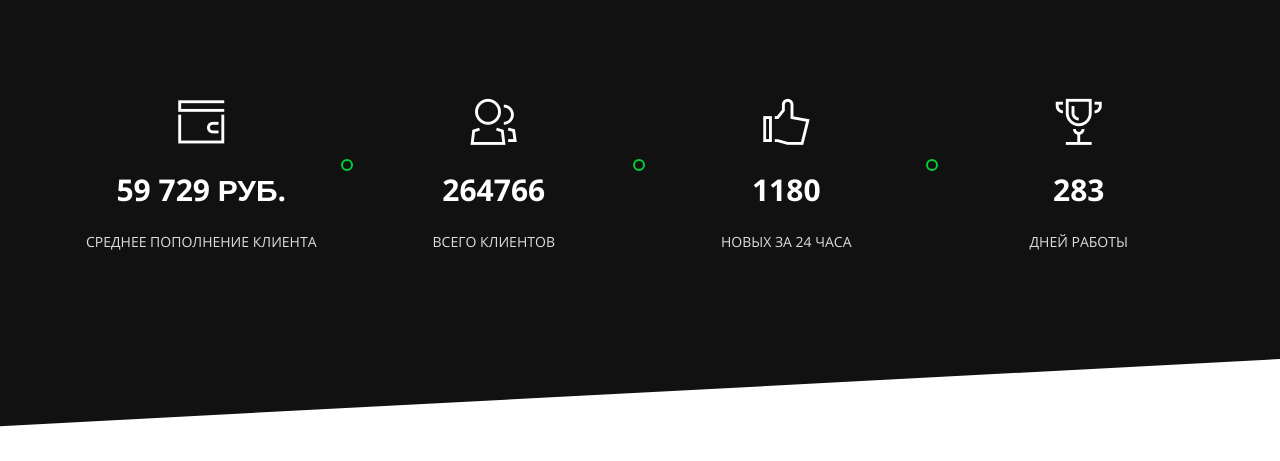
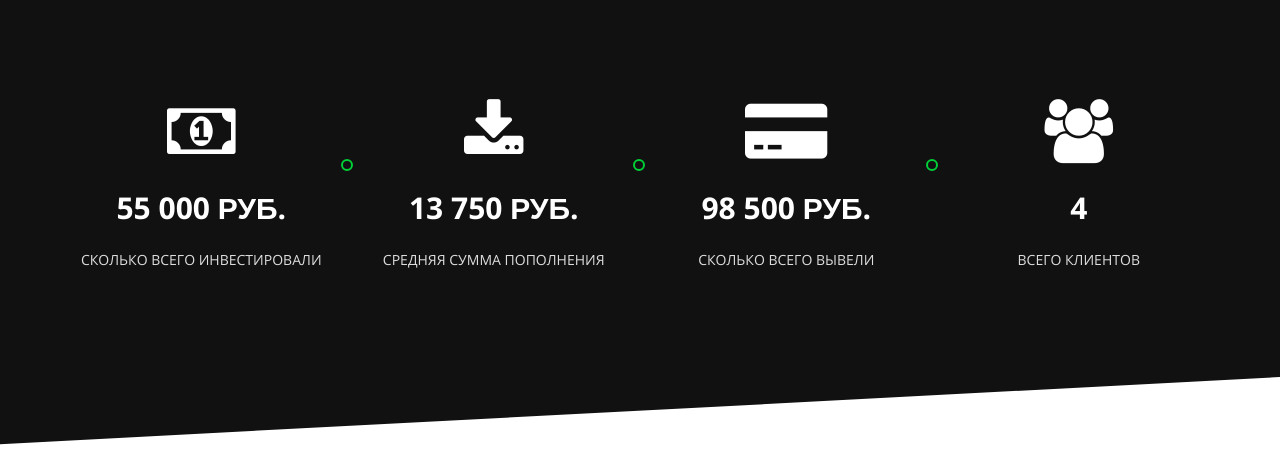
Before and after one commit to powerlimit/powerlimit.github.io, a PHP site: page /index.html in a window 1280 px wide. Shown: the part 1736-2197 px from the top of the page. Run offline with PHP 8.4, Linux system fonts and the light colour scheme; some web fonts are replaced.

Commit message:
binary-monster

```diff
--- a/binary-monster/css/main.css
+++ b/binary-monster/css/main.css
@@ -276,7 +276,7 @@ body.fixed-header .scrolling-header .navbar .wrap-inside-nav { /*top: 64px;*/ }
 /******************************/
 /**** AREAS SECTION ****/
 /******************************/
-.areas-section { padding: 150px 0 80px; }
+.areas-section { padding: 100px 0 80px; }
 .areas-section.service-areas-section { padding-top: 40px; }
 .areas-section .above-title {font-size: 18px;color: #666666;text-transform: uppercase;font-family: 'Open Sans', sans-serif;font-weight: 300;}
 .areas-section h4 {font-family: 'open sans', sans-serif;color: #333333;margin-top: 10px;font-weight: 400;font-size: 32px;text-transform: uppercase;margin-bottom: 15px;}
@@ -646,7 +646,7 @@ body.fixed-header .scrolling-header .navbar .wrap-inside-nav { /*top: 64px;*/ }
 .service-item p { margin-bottom: 15px; }
 
 /******  PLANS ITEM ******/
-.plan-item {background: #fff;-webkit-border-radius: 5px;-moz-border-radius: 5px;-ms-border-radius: 5px;-o-border-radius: 5px;border-radius: 5px;border: 1px solid #eeeeee;}
+.plan-item {position: relative; transition: .3s all ease; background: #fff;-webkit-border-radius: 5px;-moz-border-radius: 5px;-ms-border-radius: 5px;-o-border-radius: 5px;border-radius: 5px;border: 1px solid #eeeeee;}
 .plan-item.active {border: none;border-top: 5px solid #00d037;position: relative;z-index: 3;margin: -15px;padding-bottom: 15px;-webkit-box-shadow: 0 1px 10px rgba(0, 0, 0, 0.1);-moz-box-shadow: 0 1px 10px rgba(0, 0, 0, 0.1);box-shadow: 0 1px 10px rgba(0, 0, 0, 0.1);box-shadow: 0 2px 5px 0 rgba(0,0,0,0.16),0 2px 10px 0 rgba(0,0,0,0.12);}
 .plan-item.active .item-heading { padding-top: 54px; margin-bottom: 3px; }
 .plan-item.active .item-body {border-top: 1px solid #e7e8ec;}
@@ -1014,3 +1014,30 @@ body.fixed-header .scrolling-header .navbar .wrap-inside-nav { /*top: 64px;*/ }
 .btn{
   border-radius: 30px;
 }
+.achievements-section .fa{
+  color: #fff;
+}
+.price-section .plan-item{
+  overflow: hidden;
+}
+.price-section .plan-text{
+  padding: 0px;
+  font-size: 18px;
+}
+.price-section .plan-text p{
+  margin: 10px 0px;
+  font-size: 18px;
+}
+.price-section .plan-text p strong, .price-section .plan-text p strong i{
+  font-size: 18px;
+}
+.price-section .plan-text p.w-deposit{
+  margin: 0;
+  padding: 20px 0;
+  background-color: #00d037;
+  color: #fff;
+  font-size: 22px;
+}
+.asdasd{
+  margin-right: 85px;
+}
--- a/binary-monster/index.html
+++ b/binary-monster/index.html
@@ -53,7 +53,7 @@
 
                        	 <a href="#" class="btn btn-primary"><i class="fa fa-lock" aria-hidden="true"></i> Вход / Регистрация</a>                    </ul>
                     <div class="navbar-collapse collapse floated" id="navbar-collapse">
-                        <ul class="nav navbar-nav navbar-with-inside clearfix navbar-right with-border">
+                        <ul class="nav navbar-nav navbar-with-inside clearfix navbar-right with-border asdasd">
                             <li class="active">
                                 <a href="#"><!-- <i class="fa fa-home"></i> --> Главная</a>
 
@@ -64,7 +64,7 @@
                             <li class="">
                                 <a href="#"><!-- <i class="fa fa-paperclip"></i> --> Лучшие брокеры</a>
                             </li>
-                            <li class="" ><a href="#"><!-- <i class="fa fa-list-alt"></i> --> О нас</a></li>
+                            <li class="" ><a href="#work"><!-- <i class="fa fa-list-alt"></i> --> О нас</a></li>
 							<li style="" class="">
                                 <a href="#"><!-- <i class="icon icon-Star"></i> --> Контакты</a>
                             </li>
@@ -430,10 +430,10 @@ $('#btn-group label').click(function() {
                         <article>
                             <div class="achieve-item">
                                 <div class="achieve-icon">
-                                    <span class="icon icon-Wallet"></span>
+                                    <i class="fa fa-money fa-4x"></i>
                                 </div>
-                                <div class="count">59 729 руб.</div>
-                                <div class="name">Среднее пополнение клиента</div>
+                                <div class="count">55 000 руб.</div>
+                                <div class="name">Сколько всего инвестировали</div>
                             </div>
                         </article>
                     </div>
@@ -441,11 +441,11 @@ $('#btn-group label').click(function() {
                         <article>
                             <div class="achieve-item">
                                 <div class="achieve-icon">
-								<span class="icon icon-Users"></span>
+								                  <i class="fa fa-download fa-4x"></i>
 
                                 </div>
-                                <div class="count">264766</div>
-                                <div class="name">Всего клиентов</div>
+                                <div class="count">13 750 руб.</div>
+                                <div class="name">Средняя сумма пополнения</div>
                             </div>
                         </article>
                     </div>
@@ -453,10 +453,10 @@ $('#btn-group label').click(function() {
                         <article>
                             <div class="achieve-item">
                                 <div class="achieve-icon">
-                                    <span class="icon icon-Like"></span>
+                                    <i class="fa fa-credit-card-alt fa-4x"></i>
                                 </div>
-                                <div class="count">1180 </div>
-                                <div class="name">Новых за 24 часа</div>
+                                <div class="count">98 500 руб.</div>
+                                <div class="name">Сколько всего вывели</div>
                             </div>
                         </article>
                     </div>
@@ -464,10 +464,10 @@ $('#btn-group label').click(function() {
                         <article>
                             <div class="achieve-item">
                                 <div class="achieve-icon">
-                                     <span class="icon icon-Cup"></span>
+                                     <i class="fa fa-users fa-4x"></i>
                                 </div>
-                                <div class="count">283</div>
-                                <div class="name">Дней работы</div>
+                                <div class="count">4</div>
+                                <div class="name">Всего клиентов</div>
                             </div>
                         </article>
                     </div>
@@ -478,7 +478,7 @@ $('#btn-group label').click(function() {
 
 <section class="areas-section with-icon with-top-effect">
 <a id="about_us"> </a>
-            <div class="section-icon"><span class="icon icon-Agenda"></span></div>
+
 
             <div class="container">
                 <div class="row">
@@ -528,7 +528,7 @@ $('#btn-group label').click(function() {
             </div>
         </section> -->
 
-        <section class="buy-section with-icon">
+        <!-- <section class="buy-section with-icon">
             <div class="section-icon"><span class="icon icon-Umbrella"></span></div>
             <div class="container">
                 <div class="row">
@@ -549,7 +549,7 @@ $('#btn-group label').click(function() {
                     </div>
                 </div>
             </div>
-        </section>
+        </section> -->
 
 		<a id="plans"> </a>
         <section class="price-section">
@@ -567,10 +567,16 @@ $('#btn-group label').click(function() {
             </div>
             <div class="dark-content">
                 <div class="container">
-                    <div class="row no-gutter plans-list text-center">
+                    <div class="row  plans-list text-center">
                         <div class="col-md-3 col-sm-3 vcenter">
                             <div class="plan-item wow zoomIn"  data-wow-delay="0.3s">
-                                <div class="item-heading">
+                              <div class="plan-text">
+                                <p class="w-deposit">Депозит на 24 часа</p>
+                                <p>Прибыль: <strong>5 %</strong></p>
+                                <p>Инвестиции: <strong>30 000 <i class="fa fa-rub"></i></strong></p>
+                                <p>Доход: <strong>31 500 <i class="fa fa-rub"></i></strong> </p>
+                              </div>
+                                <!-- <div class="item-heading">
                                     <span class="name">Депозит на 1 день</span>
                                     <div class="count" style="font-size: 14px;">Вклад: 50 000 руб.</div>
                                     <em>Через 1 день:</em>
@@ -585,7 +591,7 @@ $('#btn-group label').click(function() {
                                         <li class="active">Несколько депозитов: да</li>
                                         <li>Капитализация: нет</li>
                                     </ul>
-                                </div>
+                                </div> -->
                                 <div class="item-footer text-center">
 
 										<a href="#" class="btn btn-default">Сделать депозит</a>
@@ -593,8 +599,14 @@ $('#btn-group label').click(function() {
                             </div>
                         </div>
                         <div class="col-md-3 col-sm-3 vcenter">
-                            <div class="plan-item wow zoomIn active" data-wow-delay="0.6s">
-                                <div class="item-heading">
+                            <div class="plan-item wow zoomIn " data-wow-delay="0.6s">
+                            <div class="plan-text">
+                                <p class="w-deposit">Депозит на 7 дней</p>
+                                <p>Прибыль: <strong>50 %</strong></p>
+                                <p>Инвестиции: <strong>30 000 <i class="fa fa-rub"></i></strong></p>
+                                <p>Доход: <strong>45 000 <i class="fa fa-rub"></i></strong> </p>
+                              </div>
+                                <!-- <div class="item-heading">
                                     <span class="name">Депозит на 7 дней</span>
                                     <div class="count" style="font-size: 14px;">Вклад: 50 000 руб.</div>
                                     <em>Через 7 дней:</em>
@@ -610,14 +622,20 @@ $('#btn-group label').click(function() {
                                          <li class="active">Капитализация: да</li>
 
                                     </ul>
-                                </div>
+                                </div> -->
                                 <div class="item-footer text-center">
                                    <a href="#" class="btn btn-default">Сделать депозит</a>                                </div>
                             </div>
                         </div>
                         <div class="col-md-3  col-sm-3 vcenter">
                             <div class="plan-item wow zoomIn"  data-wow-delay="0.3s">
-                                <div class="item-heading">
+                            <div class="plan-text">
+                                <p class="w-deposit">Депозит на 15 дней</p>
+                                <p>Прибыль: <strong>150 %</strong></p>
+                                <p>Инвестиции: <strong>30 000 <i class="fa fa-rub"></i></strong></p>
+                                <p>Доход: <strong>75 000 <i class="fa fa-rub"></i></strong> </p>
+                              </div>
+                                <!-- <div class="item-heading">
                                     <span class="name">Депозит на 15 дней</span>
                                     <div class="count" style="font-size: 14px;">Вклад: 50 000 руб.</div>
                                     <em>Через 15 дней:</em>
@@ -632,14 +650,20 @@ $('#btn-group label').click(function() {
                                         <li class="active">Несколько депозитов: да</li>
                                         <li class="active">Капитализация: да</li>
                                     </ul>
-                                </div>
+                                </div> -->
                                 <div class="item-footer text-center">
                                     <a href="#" class="btn btn-default">Сделать депозит</a>                                </div>
                             </div>
                         </div>
 						   <div class="col-md-3  col-sm-3 vcenter">
                             <div class="plan-item wow zoomIn"  data-wow-delay="0.3s">
-                                <div class="item-heading">
+                            <div class="plan-text">
+                                <p class="w-deposit">Депозит на 7 дней</p>
+                                <p>Прибыль: <strong>350 %</strong></p>
+                                <p>Инвестиции: <strong>30 000 <i class="fa fa-rub"></i></strong></p>
+                                <p>Доход: <strong>135 000 <i class="fa fa-rub"></i></strong> </p>
+                              </div>
+                                <!-- <div class="item-heading">
                                     <span class="name">Депозит на 30 дней</span>
                                        <div class="count" style="font-size: 14px;">Вклад: 50 000 руб.</div>
                                     <em>Через 30 дней:</em>
@@ -654,7 +678,7 @@ $('#btn-group label').click(function() {
                                         <li class="active">Несколько депозитов: да</li>
                                         <li class="active">Капитализация: да</li>
                                     </ul>
-                                </div>
+                                </div> -->
                                 <div class="item-footer text-center">
                                    <a href="#" class="btn btn-default">Сделать депозит</a>                                </div>
                             </div>
@@ -812,7 +836,7 @@ $('#btn-group label').click(function() {
 
 
         <footer>
-            <section class="buy-section with-icon">
+            <!-- <section class="buy-section with-icon">
                 <div class="section-icon"><span class="icon icon-Umbrella"></span></div>
                 <div class="container">
                     <div class="row">
@@ -833,7 +857,7 @@ $('#btn-group label').click(function() {
                         </div>
                     </div>
                 </div>
-            </section>
+            </section> -->
 
             <section class="footer-section">
                 <div class="container">
@@ -858,7 +882,7 @@ $('#btn-group label').click(function() {
 
                                 </li>
 								<li>
-                                    <p> <i class="icon icon-Notes"></i><a href="#">Документация компании</a> </p>
+                                    <p> <i class="icon icon-Notes"></i><a href="#">Политика конфиденциальности</a> </p>
                                 </li>
                             </ul>
                         </div>
--- a/binary-monster/js/custom.js
+++ b/binary-monster/js/custom.js
@@ -272,4 +272,7 @@
         }
     };
     Core.initialize();
+
+
+
 })();
```
Lines whose indentation alone changed are shown as unchanged.
